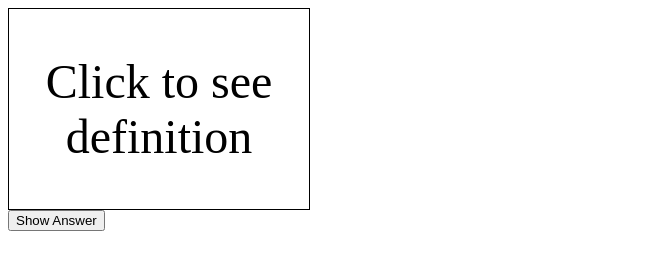
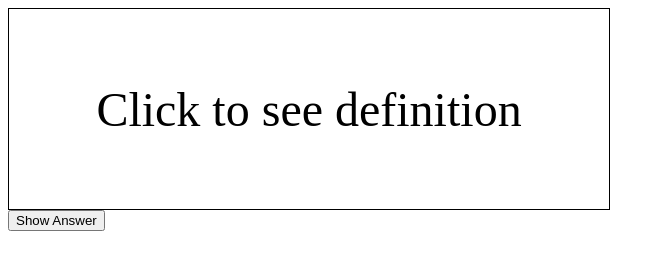
Before and after one commit to tamagenai/AI02, a plain HTML site: page index.html in a window 1280 px wide. Shown: the whole page, without its empty margins (0-665 px from the left). Drawn offline with Linux system fonts and the light colour scheme.

Commit message:
Add files via upload

```diff
--- a/index.html
+++ b/index.html
@@ -5,7 +5,7 @@
   <title>単語カード/单词卡</title>
   <style>
     #flashcard {
-      width: 300px;
+      width: 600px;
       height: 200px;
       border: 1px solid #000;
       text-align: center;
@@ -35,9 +35,37 @@
       { term: 'HTML', definition: '从那天开始' },
       { term: 'JavaScript', definition: '中国では' },
       { term: 'HTML', definition: '在中国' },
+      { term: 'JavaScript', definition: 'それはつまり～です' },
+      { term: 'HTML', definition: '那就是' },
+      { term: 'JavaScript', definition: '何日間の休みになる' },
+      { term: 'HTML', definition: '放几天假' },
+      { term: 'JavaScript', definition: '大体一週間' },
+      { term: 'HTML', definition: '大概一个星期' },
+      { term: 'JavaScript', definition: 'どんな風習がある' },
+      { term: 'HTML', definition: '有什么习俗' },
+      { term: 'JavaScript', definition: '大晦日では' },
+      { term: 'HTML', definition: '在除夕夜' },
+      { term: 'JavaScript', definition: '新年のあいさつする' },
+      { term: 'HTML', definition: '拜年' },
+      { term: 'JavaScript', definition: '親戚や友達を訪問する' },
+      { term: 'HTML', definition: '走亲访友' },
+      { term: 'JavaScript', definition: '非常に賑やか' },
+      { term: 'HTML', definition: '非常热闹' },
+      { term: 'JavaScript', definition: '試験の問題用紙' },
+      { term: 'HTML', definition: '考试卷' },
+      { term: 'JavaScript', definition: '顔の汗' },
+      { term: 'HTML', definition: '脸上的汗' },
+      { term: 'JavaScript', definition: 'ちょっと拭く' },
+      { term: 'HTML', definition: '擦擦' },
+      { term: 'JavaScript', definition: '期末試験' },
+      { term: 'HTML', definition: '期末考试' },
+      { term: 'JavaScript', definition: '叱る' },
+      { term: 'HTML', definition: '批评' },
+      { term: 'JavaScript', definition: '～に叱られる' },
+      { term: 'HTML', definition: '被批评' },
       // 他の単語と定義を追加
-      { term: 'JavaScript', definition: '他在学习汉语。' },
-      { term: 'HTML', definition: '彼は中国語を勉強しているところだ。' },
+      { term: 'JavaScript', definition: '我在学习汉语。' },
+      { term: 'HTML', definition: '私は中国語を勉強しているところだ。' },
     ];
 
     let currentIndex = 0;
```
